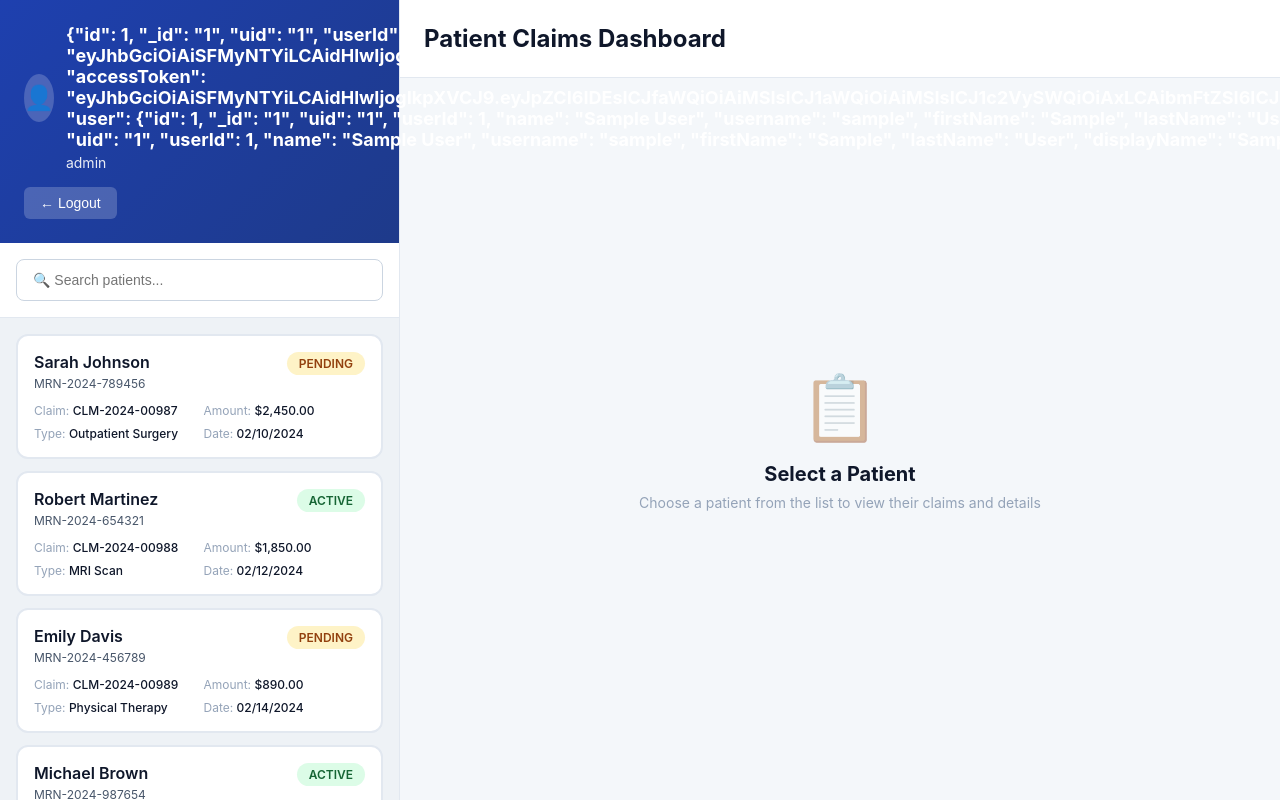
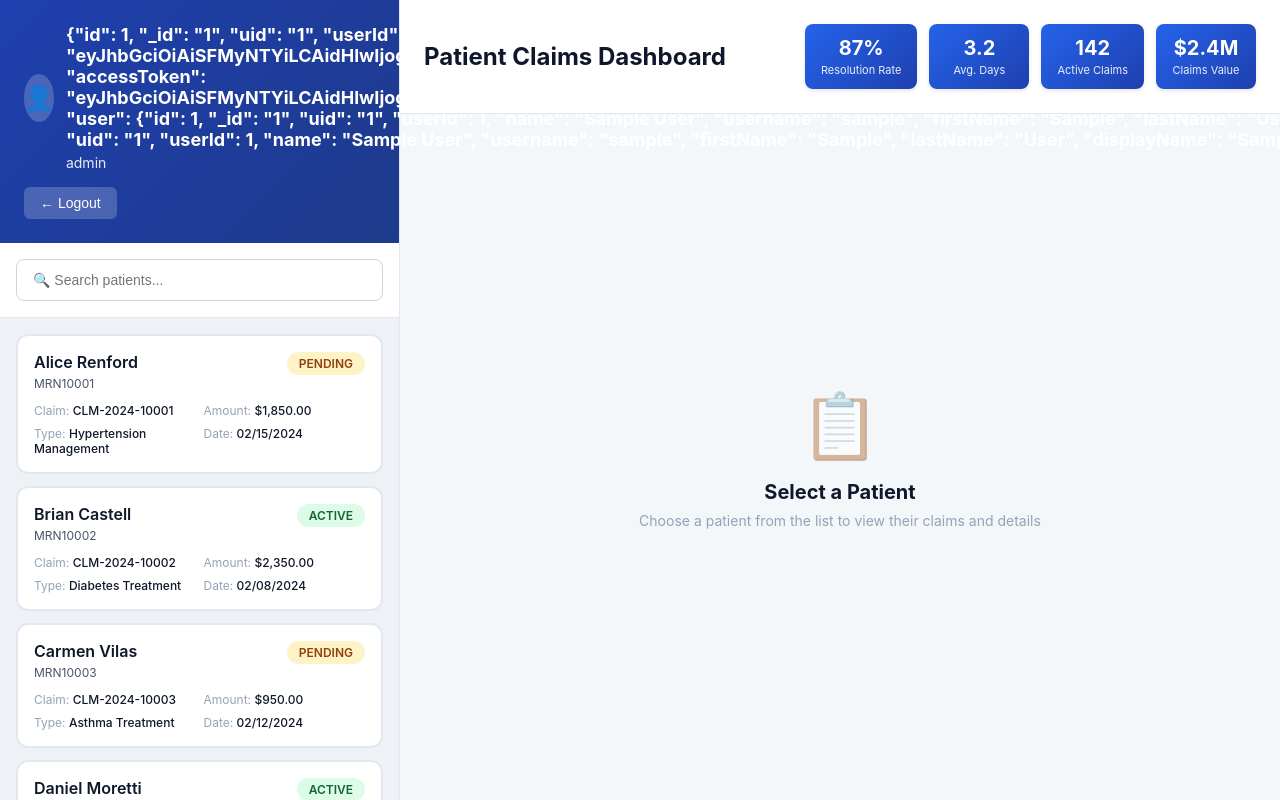
Before and after one commit to Krish-IBM/Epic-voice-agent, a plain HTML site: page patient-list.html in a window 1280 px wide. Shown: the top 800 px of the page. Drawn offline with Linux system fonts and the light colour scheme; sample sign-in values are in the browser's storage.

Commit message:
Patient JSON

```diff
--- a/css/patient-list.css
+++ b/css/patient-list.css
@@ -194,11 +194,39 @@ body {
     display: flex;
     justify-content: space-between;
     align-items: center;
+    gap: 24px;
 }
 
 .content-header h1 {
     font-size: 24px;
     color: #0F172A;
+}
+
+.content-header .metrics {
+    display: flex;
+    gap: 12px;
+}
+
+.content-header .metric-card {
+    background: linear-gradient(135deg, #2563EB 0%, #1E40AF 100%);
+    color: #FFFFFF;
+    padding: 12px 16px;
+    border-radius: 8px;
+    text-align: center;
+    min-width: 100px;
+    box-shadow: 0 2px 4px rgba(0, 0, 0, 0.1);
+}
+
+.content-header .metric-value {
+    font-size: 20px;
+    font-weight: 700;
+    margin-bottom: 4px;
+}
+
+.content-header .metric-label {
+    font-size: 11px;
+    opacity: 0.9;
+    line-height: 1.2;
 }
 
 .empty-state {
--- a/js/patient-list.js
+++ b/js/patient-list.js
@@ -1,116 +1,18 @@
-// Mock patient data
-const patients = [
-    {
-        id: 1,
-        name: "Sarah Johnson",
-        mrn: "MRN-2024-789456",
-        dob: "03/15/1985",
-        insurance: "Blue Cross PPO",
-        policyNumber: "BC-458-9821-01",
-        phone: "(555) 123-4567",
-        claimId: "CLM-2024-00987",
-        serviceDate: "02/10/2024",
-        provider: "Dr. Michael Chen",
-        claimAmount: "$2,450.00",
-        claimType: "Outpatient Surgery",
-        status: "pending"
-    },
-    {
-        id: 2,
-        name: "Robert Martinez",
-        mrn: "MRN-2024-654321",
-        dob: "07/22/1978",
-        insurance: "Aetna HMO",
-        policyNumber: "AET-789-4561-02",
-        phone: "(555) 234-5678",
-        claimId: "CLM-2024-00988",
-        serviceDate: "02/12/2024",
-        provider: "Dr. Lisa Wang",
-        claimAmount: "$1,850.00",
-        claimType: "MRI Scan",
-        status: "active"
-    },
-    {
-        id: 3,
-        name: "Emily Davis",
-        mrn: "MRN-2024-456789",
-        dob: "11/08/1992",
-        insurance: "United Healthcare",
-        policyNumber: "UHC-321-7894-03",
-        phone: "(555) 345-6789",
-        claimId: "CLM-2024-00989",
-        serviceDate: "02/14/2024",
-        provider: "Dr. James Foster",
-        claimAmount: "$890.00",
-        claimType: "Physical Therapy",
-        status: "pending"
-    },
-    {
-        id: 4,
-        name: "Michael Brown",
-        mrn: "MRN-2024-987654",
-        dob: "05/30/1965",
-        insurance: "Medicare",
-        policyNumber: "MED-654-3219-04",
-        phone: "(555) 456-7890",
-        claimId: "CLM-2024-00990",
-        serviceDate: "02/15/2024",
-        provider: "Dr. Sarah Mitchell",
-        claimAmount: "$3,200.00",
-        claimType: "Cardiac Procedure",
-        status: "active"
-    },
-    {
-        id: 5,
-        name: "Jennifer Wilson",
-        mrn: "MRN-2024-321654",
-        dob: "09/12/1988",
-        insurance: "Cigna PPO",
-        policyNumber: "CIG-987-6543-05",
-        phone: "(555) 567-8901",
-        claimId: "CLM-2024-00991",
-        serviceDate: "02/16/2024",
-        provider: "Dr. Robert Kim",
-        claimAmount: "$1,450.00",
-        claimType: "Diagnostic Testing",
-        status: "resolved"
-    },
-    {
-        id: 6,
-        name: "David Lee",
-        mrn: "MRN-2024-147258",
-        dob: "12/25/1975",
-        insurance: "Humana",
-        policyNumber: "HUM-147-2583-06",
-        phone: "(555) 678-9012",
-        claimId: "CLM-2024-00992",
-        serviceDate: "02/17/2024",
-        provider: "Dr. Amanda Cruz",
-        claimAmount: "$2,100.00",
-        claimType: "Laboratory Services",
-        status: "pending"
-    },
-    {
-        id: 7,
-        name: "Lisa Anderson",
-        mrn: "MRN-2024-963852",
-        dob: "04/18/1990",
-        insurance: "Kaiser Permanente",
-        policyNumber: "KP-852-9630-07",
-        phone: "(555) 789-0123",
-        claimId: "CLM-2024-00993",
-        serviceDate: "02/18/2024",
-        provider: "Dr. Thomas Wright",
-        claimAmount: "$780.00",
-        claimType: "Consultation",
-        status: "active"
-    }
-];
-
+// Patient data - loaded from patients-data.js
+let patients = [];
 let selectedPatient = null;
 
 // Initialize page
 window.onload = function() {
+    // Load patients from the patientsData global variable
+    if (typeof patientsData !== 'undefined' && patientsData.patients) {
+        patients = patientsData.patients;
+    } else {
+        console.error('Error: Patient data not loaded');
+        alert('Error loading patient data. Please refresh the page.');
+        return;
+    }
+
     // Load user info from session
     const userName = sessionStorage.getItem('currentUser');
     const userRole = sessionStorage.getItem('currentRole');
--- /dev/null
+++ b/js/patients-data.js
@@ -0,0 +1,175 @@
+// Patient data for Epic Voice Agent
+const patientsData = {
+  "patients": [
+    {
+      "id": "PT001",
+      "name": "Alice Renford",
+      "mrn": "MRN10001",
+      "dob": "03/12/1984",
+      "gender": "female",
+      "phone": "555-410-2234",
+      "address": "12 Garden View Rd, Springtown, OR 97001",
+      "insurance": "Blue Cross PPO",
+      "policyNumber": "BC-410-2234-01",
+      "claimId": "CLM-2024-10001",
+      "serviceDate": "02/15/2024",
+      "provider": "Dr. Sarah Mitchell",
+      "claimAmount": "$1,850.00",
+      "claimType": "Hypertension Management",
+      "status": "pending"
+    },
+    {
+      "id": "PT002",
+      "name": "Brian Castell",
+      "mrn": "MRN10002",
+      "dob": "11/04/1978",
+      "gender": "male",
+      "phone": "555-902-1188",
+      "address": "88 Elm Ridge Ln, Crest, NC 27590",
+      "insurance": "Aetna HMO",
+      "policyNumber": "AET-902-1188-02",
+      "claimId": "CLM-2024-10002",
+      "serviceDate": "02/08/2024",
+      "provider": "Dr. Michael Chen",
+      "claimAmount": "$2,350.00",
+      "claimType": "Diabetes Treatment",
+      "status": "active"
+    },
+    {
+      "id": "PT003",
+      "name": "Carmen Vilas",
+      "mrn": "MRN10003",
+      "dob": "08/21/1992",
+      "gender": "female",
+      "phone": "555-724-8891",
+      "address": "901 Red River Dr, Lewis, TX 75057",
+      "insurance": "United Healthcare",
+      "policyNumber": "UHC-724-8891-03",
+      "claimId": "CLM-2024-10003",
+      "serviceDate": "02/12/2024",
+      "provider": "Dr. Lisa Wang",
+      "claimAmount": "$950.00",
+      "claimType": "Asthma Treatment",
+      "status": "pending"
+    },
+    {
+      "id": "PT004",
+      "name": "Daniel Moretti",
+      "mrn": "MRN10004",
+      "dob": "02/10/1969",
+      "gender": "male",
+      "phone": "555-660-7784",
+      "address": "422 Cypress Bend, Oakview, IL 60107",
+      "insurance": "Medicare",
+      "policyNumber": "MED-660-7784-04",
+      "claimId": "CLM-2024-10004",
+      "serviceDate": "02/05/2024",
+      "provider": "Dr. James Foster",
+      "claimAmount": "$3,200.00",
+      "claimType": "COPD Management",
+      "status": "active"
+    },
+    {
+      "id": "PT005",
+      "name": "Emma Solano",
+      "mrn": "MRN10005",
+      "dob": "09/18/1987",
+      "gender": "female",
+      "phone": "555-882-9912",
+      "address": "77 Meadow Circle, Clifton, AZ 85533",
+      "insurance": "Cigna PPO",
+      "policyNumber": "CIG-882-9912-05",
+      "claimId": "CLM-2024-10005",
+      "serviceDate": "02/18/2024",
+      "provider": "Dr. Robert Kim",
+      "claimAmount": "$1,250.00",
+      "claimType": "Allergy Testing",
+      "status": "resolved"
+    },
+    {
+      "id": "PT006",
+      "name": "Felix Andrade",
+      "mrn": "MRN10006",
+      "dob": "06/29/1995",
+      "gender": "male",
+      "phone": "555-309-7710",
+      "address": "305 Pine Crest Rd, Riverford, WA 98502",
+      "insurance": "Humana",
+      "policyNumber": "HUM-309-7710-06",
+      "claimId": "CLM-2024-10006",
+      "serviceDate": "02/20/2024",
+      "provider": "Dr. Amanda Cruz",
+      "claimAmount": "$780.00",
+      "claimType": "Weight Management",
+      "status": "pending"
+    },
+    {
+      "id": "PT007",
+      "name": "Grace Chang",
+      "mrn": "MRN10007",
+      "dob": "01/30/2001",
+      "gender": "female",
+      "phone": "555-144-9902",
+      "address": "14 Oak Terrace, Hillshire, MA 01722",
+      "insurance": "Kaiser Permanente",
+      "policyNumber": "KP-144-9902-07",
+      "claimId": "CLM-2024-10007",
+      "serviceDate": "02/22/2024",
+      "provider": "Dr. Thomas Wright",
+      "claimAmount": "$450.00",
+      "claimType": "Preventive Care",
+      "status": "active"
+    },
+    {
+      "id": "PT008",
+      "name": "Henry Delmar",
+      "mrn": "MRN10008",
+      "dob": "12/03/1974",
+      "gender": "male",
+      "phone": "555-882-0044",
+      "address": "560 Silver Run Blvd, Kingsport, TN 37601",
+      "insurance": "Blue Cross PPO",
+      "policyNumber": "BC-882-0044-08",
+      "claimId": "CLM-2024-10008",
+      "serviceDate": "02/25/2024",
+      "provider": "Dr. Sarah Mitchell",
+      "claimAmount": "$2,100.00",
+      "claimType": "Atrial Fibrillation",
+      "status": "pending"
+    },
+    {
+      "id": "PT009",
+      "name": "Isabella Trent",
+      "mrn": "MRN10009",
+      "dob": "05/25/1999",
+      "gender": "female",
+      "phone": "555-230-7711",
+      "address": "223 Pearl Glen, Brookhaven, NY 11719",
+      "insurance": "Aetna HMO",
+      "policyNumber": "AET-230-7711-09",
+      "claimId": "CLM-2024-10009",
+      "serviceDate": "02/27/2024",
+      "provider": "Dr. Michael Chen",
+      "claimAmount": "$890.00",
+      "claimType": "Mental Health Care",
+      "status": "active"
+    },
+    {
+      "id": "PT010",
+      "name": "Jonah Pearce",
+      "mrn": "MRN10010",
+      "dob": "04/17/1981",
+      "gender": "male",
+      "phone": "555-908-6620",
+      "address": "33 Willow Park Dr, Lakeport, OH 43001",
+      "insurance": "United Healthcare",
+      "policyNumber": "UHC-908-6620-10",
+      "claimId": "CLM-2024-10010",
+      "serviceDate": "03/01/2024",
+      "provider": "Dr. Lisa Wang",
+      "claimAmount": "$1,450.00",
+      "claimType": "Cardiovascular Screening",
+      "status": "pending"
+    }
+  ]
+};
--- a/patient-list.html
+++ b/patient-list.html
@@ -34,6 +34,24 @@
         <div class="content-area">
             <div class="content-header">
                 <h1>Patient Claims Dashboard</h1>
+                <div class="metrics">
+                    <div class="metric-card">
+                        <div class="metric-value">87%</div>
+                        <div class="metric-label">Resolution Rate</div>
+                    </div>
+                    <div class="metric-card">
+                        <div class="metric-value">3.2</div>
+                        <div class="metric-label">Avg. Days</div>
+                    </div>
+                    <div class="metric-card">
+                        <div class="metric-value">142</div>
+                        <div class="metric-label">Active Claims</div>
+                    </div>
+                    <div class="metric-card">
+                        <div class="metric-value">$2.4M</div>
+                        <div class="metric-label">Claims Value</div>
+                    </div>
+                </div>
             </div>
 
             <!-- Empty State -->
@@ -72,6 +90,7 @@
         </div>
     </div>
 
+    <script src="js/patients-data.js"></script>
     <script src="js/patient-list.js"></script>
 </body>
 </html>
```
Also changed, not shown: css/dashboard.css (+9 -0 lines), epic_claims_dashboard.html (+42 -61 lines), patients.json (added, +174 -0 lines).
